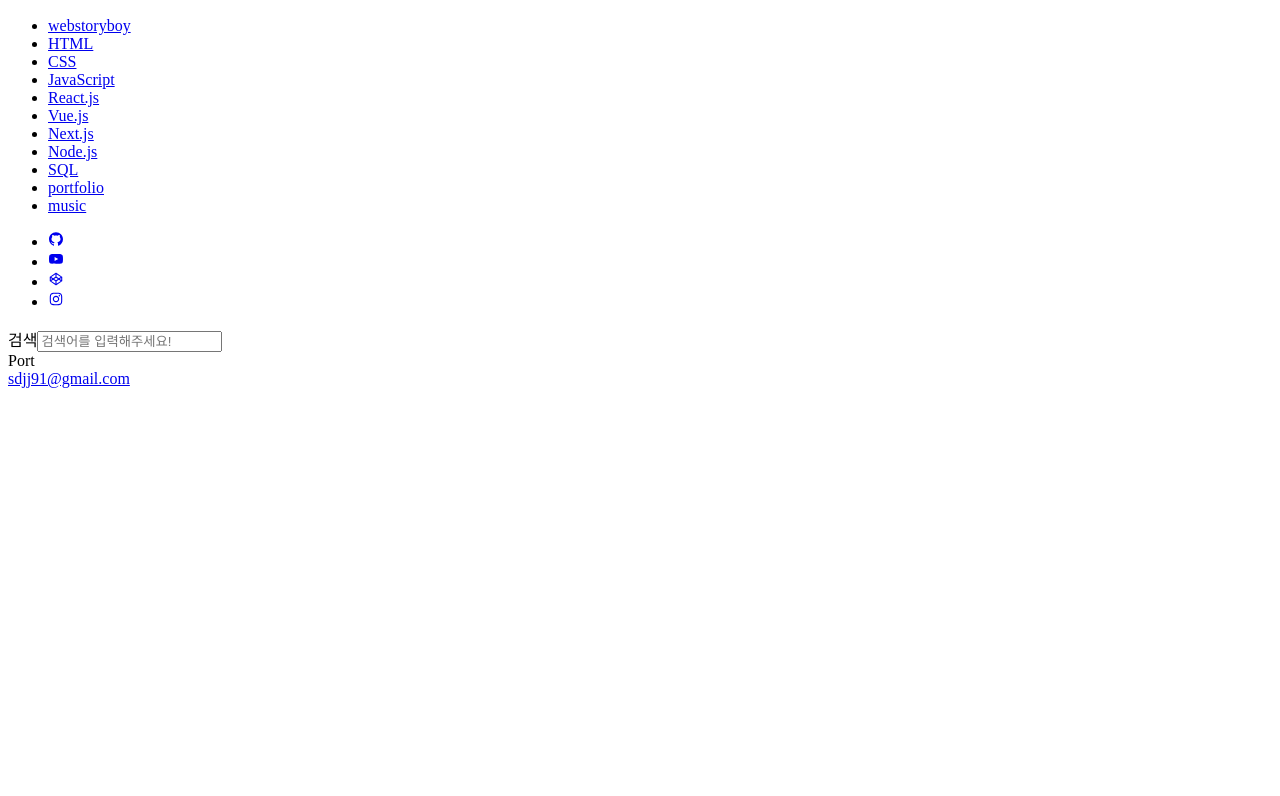
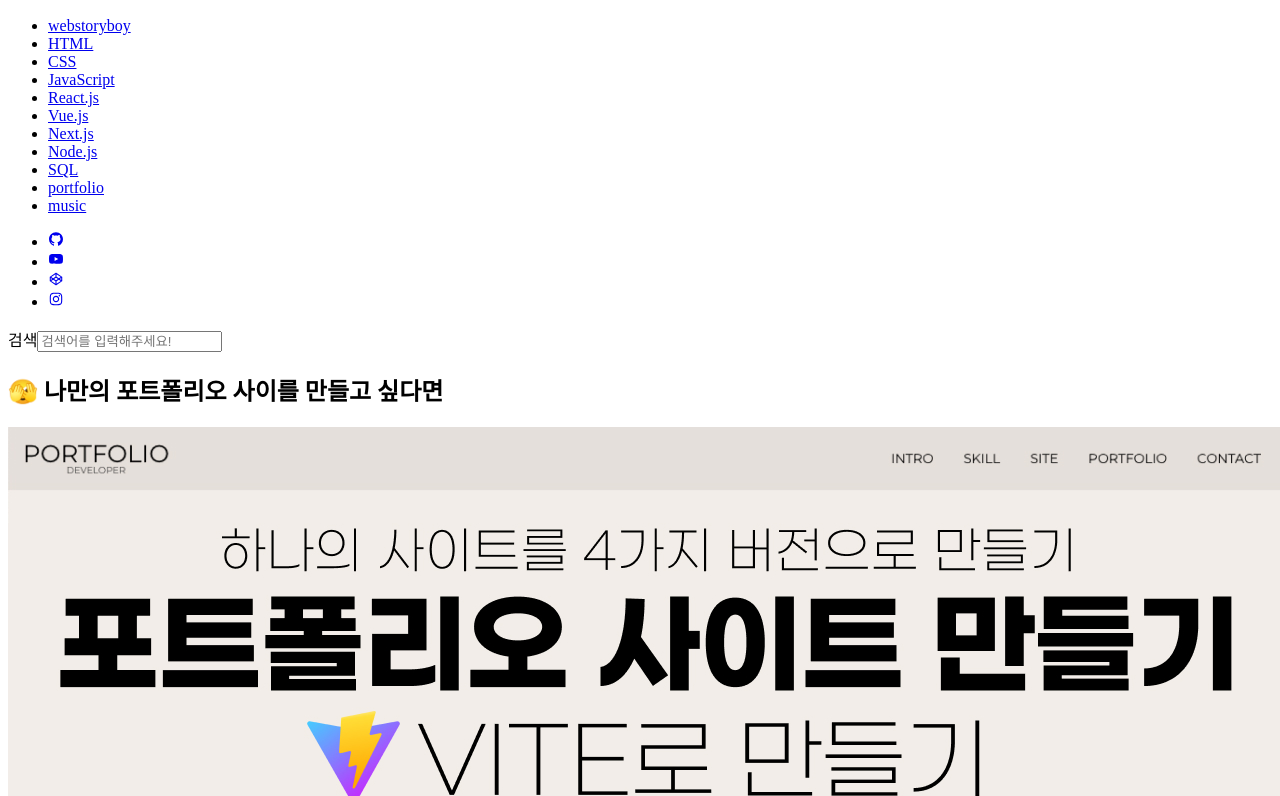
Before and after one commit to izzy-91/webs-youtube, a React (Create React App) app: page /port in a window 1280 px wide. Shown: the part 304-1100 px from the top of the page. Before the commit the page ends 800 px from the top, so only its background shows below. Built offline with nearby package versions, Linux system fonts and the light colour scheme; the HTML template or start-up script is replaced by a standard one.

Commit message:
나머지 페이지 작업

```diff
--- /dev/null
+++ b/src/components/video/VideoCard.jsx
@@ -0,0 +1,20 @@
+import React from "react";
+import { Link } from "react-router-dom";
+
+const VideoCard = ({ videos }) => {
+    return (
+        <>
+            {videos.map((video, key) => (
+                <div className="video" key={key}>
+                    <div className="video__thumb play__icon">
+                        <Link to={`video/${video.video?.videoId}`}>
+                            <img src={video.img} alt={video.title} />
+                        </Link>
+                    </div>
+                </div>
+            ))}
+        </>
+    );
+};
+
+export default VideoCard;
--- a/src/pages/Developer.jsx
+++ b/src/pages/Developer.jsx
@@ -1,13 +1,23 @@
-import React from "react";
+import React, { useEffect, useState } from "react";
 import Main from "../components/section/Main";
 
 import { developerText } from "../data/developer";
 import { Link } from "react-router-dom";
 
 const Developer = () => {
+    const [loading, setLoading] = useState(true);
+
+    useEffect(() => {
+        setTimeout(() => {
+            setLoading(false);
+        }, 300);
+    }, []);
+
+    const developerPageClass = loading ? "isLoading" : "isLoaded";
+
     return (
         <Main title="추천 개발자" description="오늘의 추천 개발자 유튜버입니다.">
-            <section id="developerPage">
+            <section id="developerPage" className={developerPageClass}>
                 <h2>😪 추천 개발자를 소개합니다.</h2>
                 <div className="developer__inner">
                     {developerText.map((developer, key) => (
--- a/src/pages/Gsap.jsx
+++ b/src/pages/Gsap.jsx
@@ -1,10 +1,27 @@
-import React from "react";
+import React, { useEffect, useState } from "react";
 import Main from "../components/section/Main";
+import VideoCard from "../components/video/VideoCard";
+import { gsapText } from "../data/gsap";
 
 const Gsap = () => {
+    const [loading, setLoading] = useState(true);
+
+    useEffect(() => {
+        setTimeout(() => {
+            setLoading(false);
+        }, 300);
+    }, []);
+
+    const gsapPageClass = loading ? "isLoading" : "isLoaded";
+
     return (
         <Main title="GSAP 사이트" description="GSAP 사이트 튜토리얼 강의입니다.">
-            Gsap
+            <section id="gsapPage" className={gsapPageClass}>
+                <h2>😄 창의적 사이트를 만들고 싶다면!</h2>
+                <div className="video__inner">
+                    <VideoCard videos={gsapText} />
+                </div>
+            </section>
         </Main>
     );
 };
--- a/src/pages/Port.jsx
+++ b/src/pages/Port.jsx
@@ -1,10 +1,27 @@
-import React from "react";
+import React, { useEffect, useState } from "react";
 import Main from "../components/section/Main";
+import VideoCard from "../components/video/VideoCard";
+import { portfolioText } from "../data/portfolio";
 
 const Port = () => {
+    const [loading, setLoading] = useState(true);
+
+    useEffect(() => {
+        setTimeout(() => {
+            setLoading(false);
+        }, 300);
+    }, []);
+
+    const portPageClass = loading ? "isLoading" : "isLoaded";
+
     return (
         <Main title="포트폴리오 사이트" description="포트폴리오 사이트 튜토리얼 강의입니다.">
-            Port
+            <section id="portPage" className={portPageClass}>
+                <h2>🫣 나만의 포트폴리오 사이를 만들고 싶다면</h2>
+                <div className="video__inner">
+                    <VideoCard videos={portfolioText} />
+                </div>
+            </section>
         </Main>
     );
 };
--- a/src/pages/Today.jsx
+++ b/src/pages/Today.jsx
@@ -1,13 +1,23 @@
-import React from "react";
+import React, { useEffect, useState } from "react";
 import Main from "../components/section/Main";
 
 import { todayText } from "../data/today";
 import { Link } from "react-router-dom";
 
 const Today = () => {
+    const [loading, setLoading] = useState(true);
+
+    useEffect(() => {
+        setTimeout(() => {
+            setLoading(false);
+        }, 300);
+    }, []);
+
+    const todayPageClass = loading ? "isLoading" : "isLoaded";
+
     return (
         <Main title="추천 영상" description="오늘의 추천 유튜브 영상입니다.">
-            <section id="todayPage">
+            <section id="todayPage" className={todayPageClass}>
                 <h2>🥰 오늘의 추천 영상입니다.</h2>
                 {todayText.map((today, key) => (
                     <div className="today__inner" key={key}>
--- a/src/pages/Webd.jsx
+++ b/src/pages/Webd.jsx
@@ -1,10 +1,27 @@
-import React from "react";
+import React, { useEffect, useState } from "react";
 import Main from "../components/section/Main";
+import VideoCard from "../components/video/VideoCard";
+import { webdText } from "../data/webd";
 
 const Webd = () => {
+    const [loading, setLoading] = useState(true);
+
+    useEffect(() => {
+        setTimeout(() => {
+            setLoading(false);
+        }, 300);
+    }, []);
+
+    const webdPageClass = loading ? "isLoading" : "isLoaded";
+
     return (
         <Main title="웹디자인 기능사" description="웹디자인 기능사 튜토리얼 강의입니다.">
-            Webd
+            <section id="webdPage" className={webdPageClass}>
+                <h2>😄 웹디자인기능사 한번에 따자!</h2>
+                <div className="video__inner">
+                    <VideoCard videos={webdText} />
+                </div>
+            </section>
         </Main>
     );
 };
--- a/src/pages/Website.jsx
+++ b/src/pages/Website.jsx
@@ -1,10 +1,27 @@
-import React from "react";
+import React, { useEffect, useState } from "react";
 import Main from "../components/section/Main";
+import VideoCard from "../components/video/VideoCard";
+import { websiteText } from "../data/website";
 
 const Website = () => {
+    const [loading, setLoading] = useState(true);
+
+    useEffect(() => {
+        setTimeout(() => {
+            setLoading(false);
+        }, 300);
+    }, []);
+
+    const websitePageClass = loading ? "isLoading" : "isLoaded";
+
     return (
         <Main title="웹표준 사이트" description="웹표준 사이트 튜토리얼 강의입니다.">
-            Website
+            <section id="websitePage" className={websitePageClass}>
+                <h2>😄 웹사이트의 기초는 이 강의로~</h2>
+                <div className="video__inner">
+                    <VideoCard videos={websiteText} />
+                </div>
+            </section>
         </Main>
     );
 };
--- a/src/pages/Youtube.jsx
+++ b/src/pages/Youtube.jsx
@@ -1,10 +1,27 @@
-import React from "react";
+import React, { useEffect, useState } from "react";
 import Main from "../components/section/Main";
+import VideoCard from "../components/video/VideoCard";
+import { youtubeText } from "../data/youtube";
 
 const Youtube = () => {
+    const [loading, setLoading] = useState(true);
+
+    useEffect(() => {
+        setTimeout(() => {
+            setLoading(false);
+        }, 300);
+    }, []);
+
+    const youtubePageClass = loading ? "isLoading" : "isLoaded";
+
     return (
         <Main title="유튜브 사이트" description="유튜브 사이트 튜토리얼 강의입니다.">
-            Youtube
+            <section id="youtubePage" className={youtubePageClass}>
+                <h2>😄 나만의 유튜브 사이트 만들기</h2>
+                <div className="video__inner">
+                    <VideoCard videos={youtubeText} />
+                </div>
+            </section>
         </Main>
     );
 };
```
